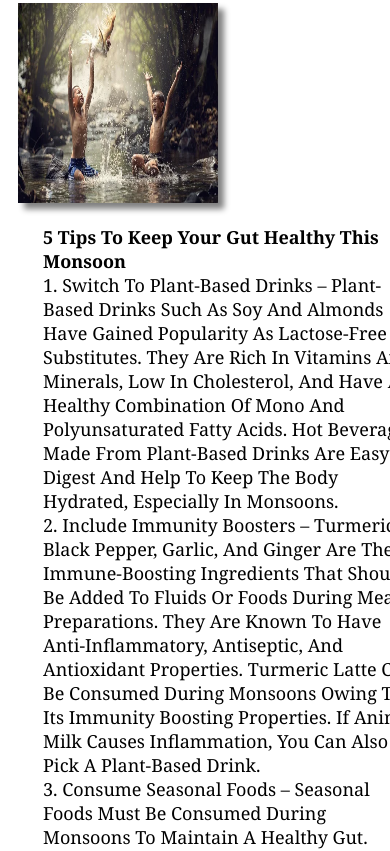
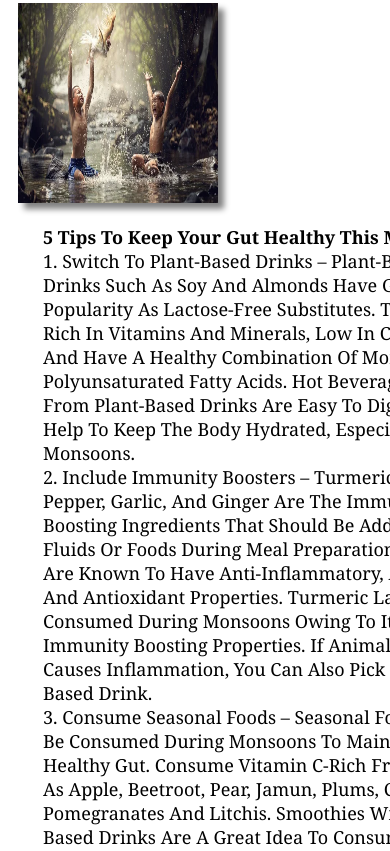
Before and after one commit to Sahilsssoni/Blog-News.github.io, a plain HTML site: page hlt1.html in a window 390 px wide. Shown: the top 851 px of the page. Drawn offline with Linux system fonts and the light colour scheme.

Commit message:
Update app.css

```diff
--- a/app.css
+++ b/app.css
@@ -117,8 +117,7 @@ font-size: large;
 font-family: Cambria, Cochin, Georgia, Times, 'Times New Roman', serif;
 font-weight: 400;
 text-transform: capitalize;
-
-margin-left: 10%;
+margin-left: 3%;
 margin-right: 50%;
 
 }
@@ -252,6 +251,7 @@ h1{
         padding-right: 22%;
         margin-left: 3%;
         margin-right: 50%;
+        width: 440px;
 
         }
         .box{
```
